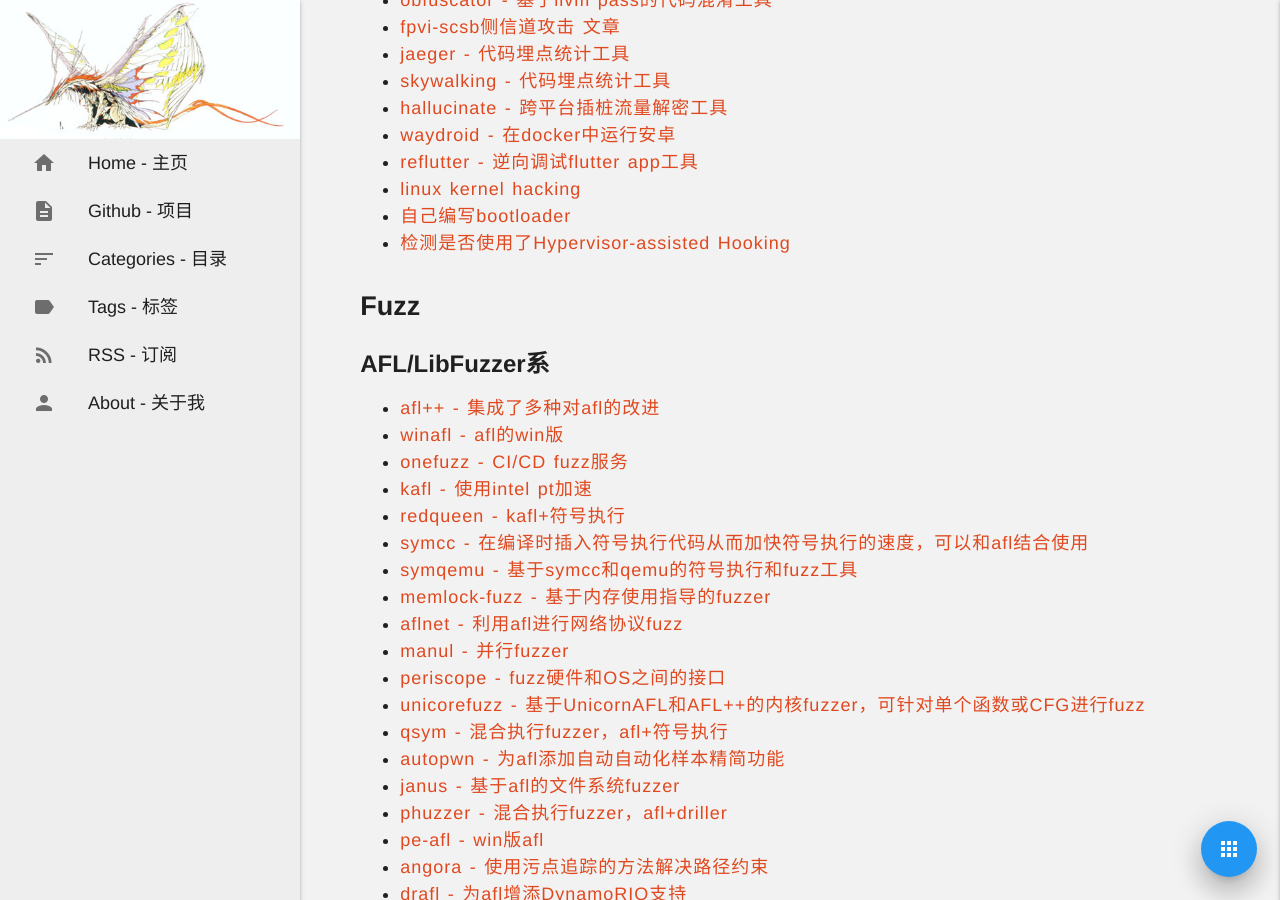
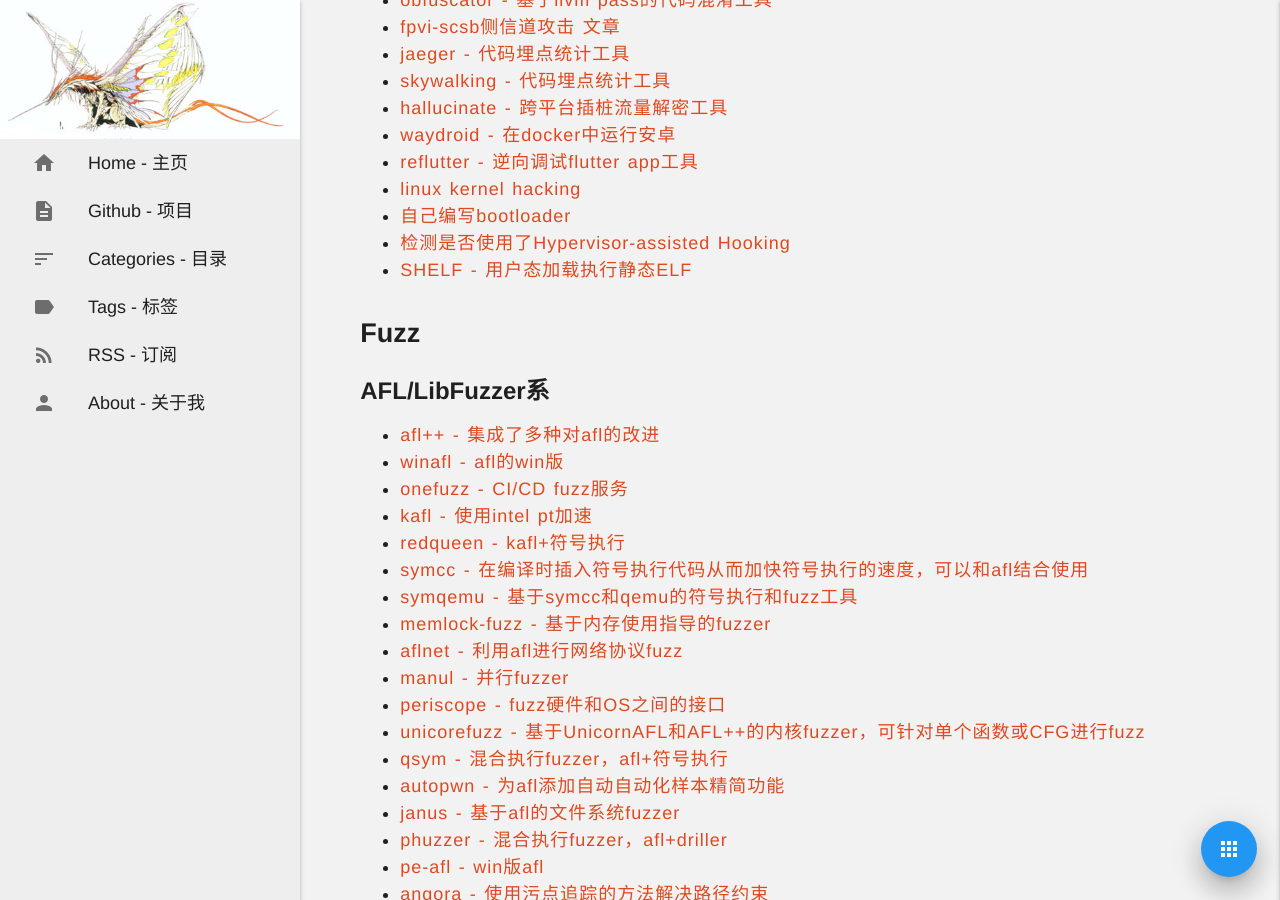
Before and after one commit to noirfate/noirfate.github.io, a Jekyll site: the page built from _posts/2021-04-19-useful-git-repository-research.md, in a window 1280 px wide and 900 px high, scrolled down 6115 px. Built offline with Jekyll 4.4.1, drawn with Linux system fonts in a browser that asks for light colours; some web fonts are replaced; a script that is not in the unit is left out.

Commit message:
Update 2021-04-19-useful-git-repository-research.md

```diff
--- a/_posts/2021-04-19-useful-git-repository-research.md
+++ b/_posts/2021-04-19-useful-git-repository-research.md
@@ -210,6 +210,7 @@ excerpt: useful git repository (研究篇)
 - [linux kernel hacking](https://github.com/xcellerator/linux_kernel_hacking)
 - [自己编写bootloader](https://de-engineer.github.io/Understanding-booting-process-and-writing-own-os/)
 - [检测是否使用了Hypervisor-assisted Hooking](https://github.com/momo5502/ept-hook-detection)
+- [SHELF - 用户态加载执行静态ELF](https://github.com/ulexec/SHELF-Loading)
 
 ## Fuzz
 
```
